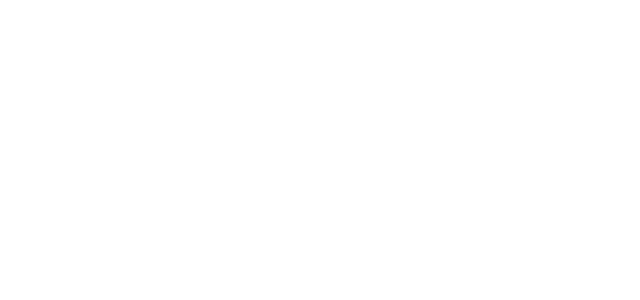
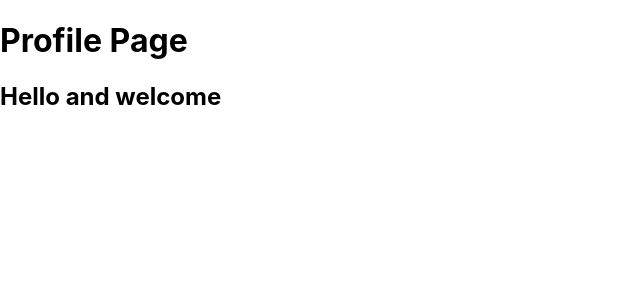
Before and after one commit to Darrius-W/Auth-Python, a React (Create React App) app in the folder client/: page /Profile in a window 1280 px wide. Before the commit this address had no page. Shown: the top 300 px of the page, without its empty margins (0-640 px from the left). Built offline with nearby package versions, Linux system fonts and the light colour scheme.

Commit message:
Fixed login error, added better password validation for login

```diff
--- a/client/src/App.jsx
+++ b/client/src/App.jsx
@@ -2,6 +2,7 @@ import './App.css';
 import { BrowserRouter as Router, Routes, Route } from 'react-router-dom';
 import Login from './components/login.jsx'
 import Signup from './components/signup.jsx';
+import Profile from './components/profile.jsx';
 
 function App() {
   return (
@@ -9,6 +10,7 @@ function App() {
       <Routes>
         <Route path="/" element={<Login />} />
         <Route path="/Signup" element={<Signup />} />
+        <Route path="/Profile" element={<Profile />} />
       </Routes>
     </Router>
   );
--- a/client/src/components/login.jsx
+++ b/client/src/components/login.jsx
@@ -1,4 +1,4 @@
-import { Link } from 'react-router-dom';
+import { Link, useNavigate } from 'react-router-dom';
 import axios from 'axios';
 import React, { useState } from 'react';
 
@@ -7,6 +7,7 @@ export default function Login(){
         username: '',
         password: ''
     });
+    const navigate = useNavigate();
 
     const handleChange = (e) => {
         const{ name, value } = e.target;
@@ -26,6 +27,7 @@ export default function Login(){
             },
           });
           alert(response.data.message)
+          navigate("/Profile")
         } catch(error) {
           alert(error.response.data.detail)
         }
--- /dev/null
+++ b/client/src/components/profile.jsx
@@ -0,0 +1,8 @@
+export default function Profile(){
+    return(
+        <>
+            <h1>Profile Page</h1>
+            <h2>Hello and welcome</h2>
+        </>
+    );
+}
--- a/client/src/components/signup.jsx
+++ b/client/src/components/signup.jsx
@@ -1,4 +1,4 @@
-import { Link } from 'react-router-dom';
+import { Link, Navigate, useNavigate } from 'react-router-dom';
 import axios from 'axios';
 import React, { useState } from 'react';
 
@@ -9,6 +9,7 @@ export default function Signup(){
         passwordConfirm: ''
     });
     const [error, setError] = useState("");
+    const navigate = useNavigate();
 
     const handleChange = (e) => {
         const{ name, value } = e.target;
@@ -35,6 +36,7 @@ export default function Signup(){
             }
           });
           alert(response.data.message)
+          navigate("/Profile")
         } catch(error) {
           alert(error.response.data.detail)
         }
```
Also changed, not shown: 1 other file (tests, documents, lock files or other folders).
